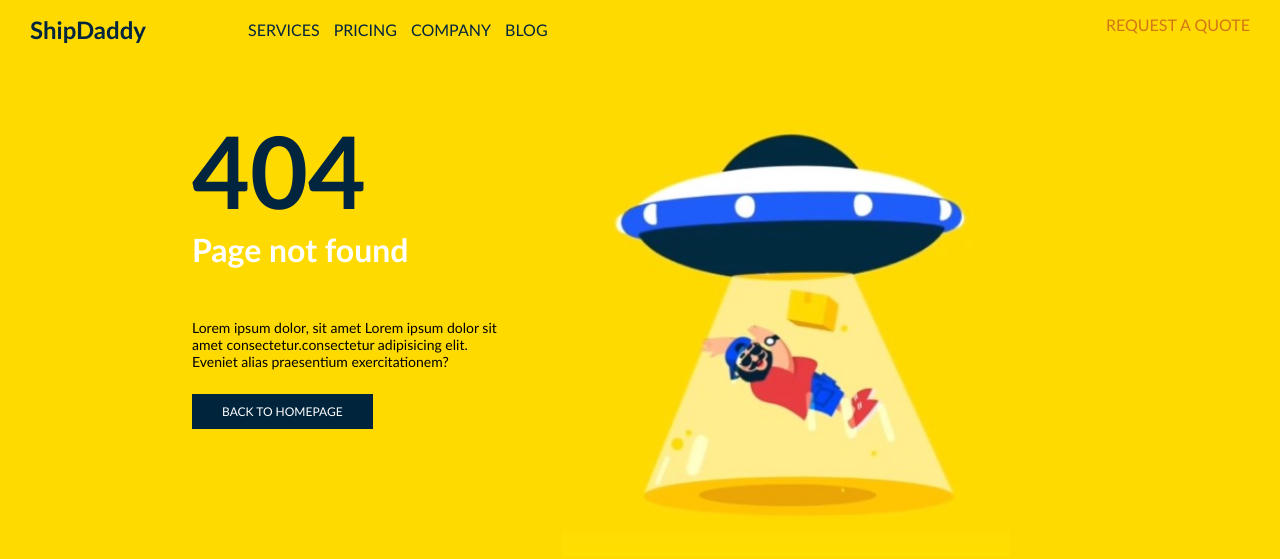
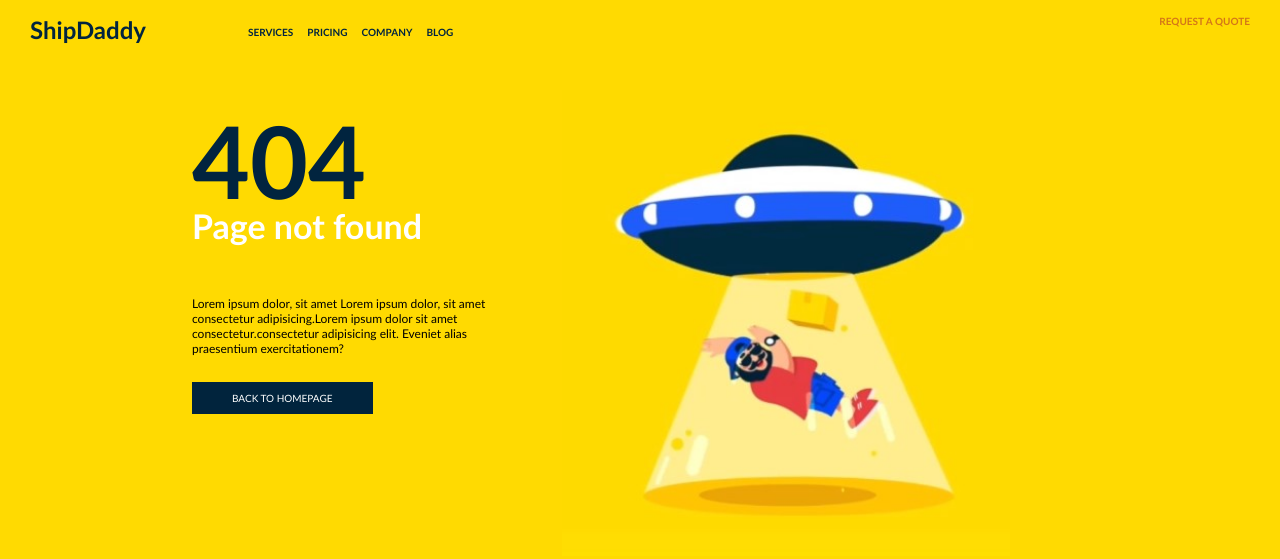
Before and after one commit to sezaite/4-404, a plain HTML site: page index.html in a window 1280 px wide. Drawn offline with Linux system fonts and the light colour scheme.

Commit message:
formating changed, comments removed

```diff
--- a/index.html
+++ b/index.html
@@ -23,7 +23,7 @@
     <div>
 <h1>404</h1>
 <h2 class="error">Page not found</h2>
-<p>Lorem ipsum dolor, sit amet Lorem ipsum dolor sit amet consectetur.consectetur adipisicing elit. Eveniet alias praesentium exercitationem?</p>
+<p>Lorem ipsum dolor, sit amet Lorem ipsum dolor, sit amet consectetur adipisicing.Lorem ipsum dolor sit amet consectetur.consectetur adipisicing elit. Eveniet alias praesentium exercitationem?</p>
 <a href="#" class="back">Back to homepage</a>
     </div>
 
--- a/style.css
+++ b/style.css
@@ -5,20 +5,21 @@
   font-family: "Gill Sans", "Gill Sans MT", Calibri, "Trebuchet MS", sans-serif;
 }
 
-body {
-  background-color: #ffda01;
-}
-
 a {
   text-decoration: none;
   color: #01243f;
   text-transform: uppercase;
+  font-size: 10px;
+  font-weight: bold;
+}
+
+body {
+  background-color: #ffda01;
 }
 
   header {
     width: 100%;
     height: 60px;
-  /* background-color: coral; */
     padding: 15px 30px;
   }
 
@@ -48,12 +49,40 @@ li {
     }
 
   div {
-  /* background-color: darkblue; */
     float: left;
     width: 25%;
     margin-left: 15%;
-  margin-top: 50px;
+    margin-top: 100px;
     text-align: left;
+  }
+
+    h1 {
+      width: 100%;
+      font-size: 100px;
+      color: #01243f;
+      line-height: 0;
+    }
+
+    .error {
+      width: 100%;
+      color: #ffffff;
+      margin-bottom: 50px;
+      margin-top: 45px;
+      font-size: 34px;
+    }
+
+    p {
+      width: 100%;
+      font-size: 12px;
+      margin-bottom: 30px;
+    }
+
+    .back {
+      width: 100%;
+      background-color: #01243d;
+      color: white;
+      padding: 10px 40px;
+      font-weight: lighter;
     }
 
   img {
@@ -62,33 +91,3 @@ img {
     margin-top: 30px;
     margin-left: 50px;
   }
-
-h1 {
-  width: 100%;
-  /* background-color: blanchedalmond; */
-  font-size: 100px;
-  color: #01243f;
-}
-
-.error {
-  width: 100%;
-  /* background-color: cornflowerblue; */
-  color: #ffffff;
-  margin-bottom: 50px;
-  font-size: 32px;
-}
-
-p {
-  width: 100%;
-  /* background-color: darkgreen; */
-  font-size: 14px;
-  margin-bottom: 30px;
-}
-
-.back {
-  width: 100%;
-  background-color: #01243d;
-  color: white;
-  padding: 10px 30px;
-  font-size: 12px;
-}
```
Lines whose indentation alone changed are shown as unchanged.
